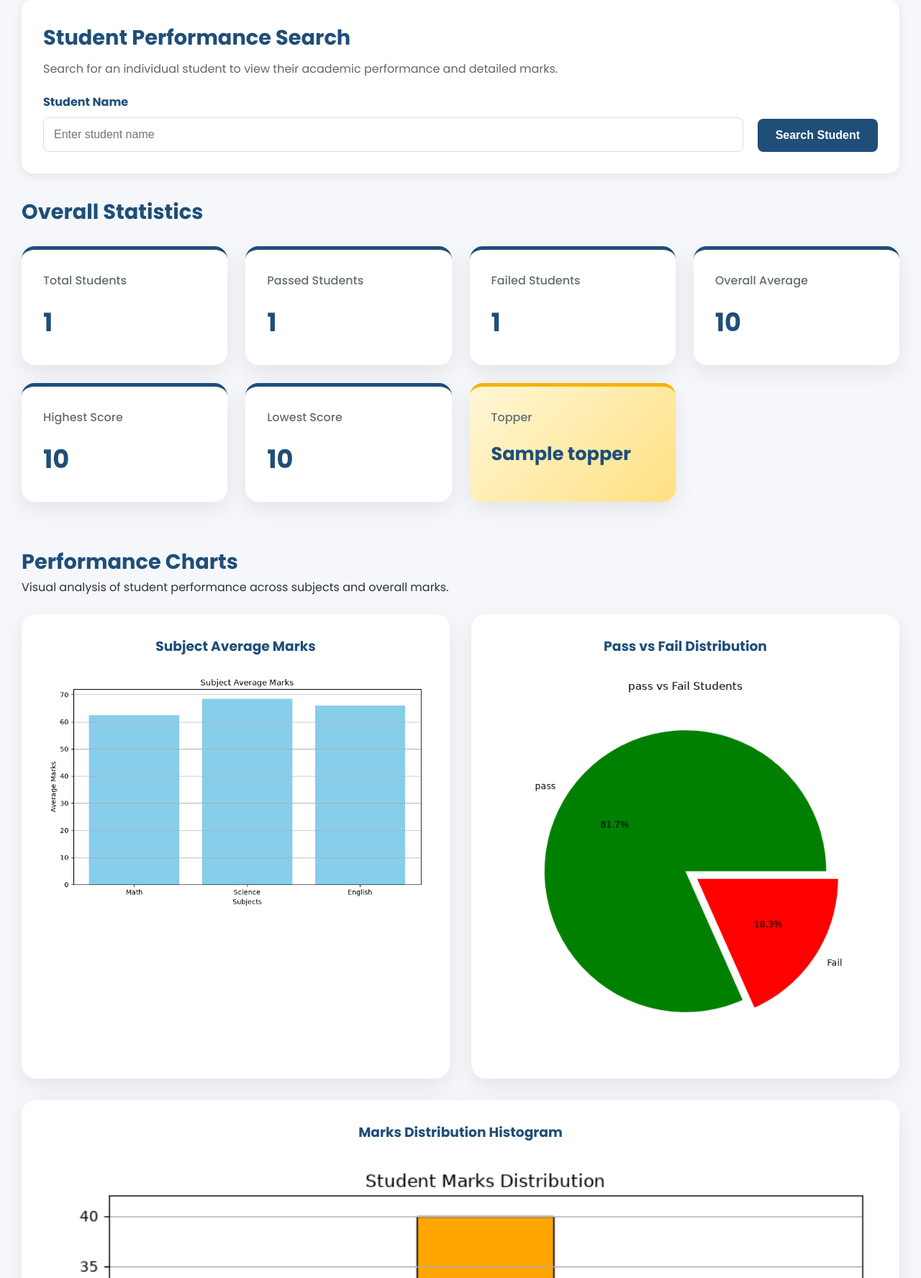
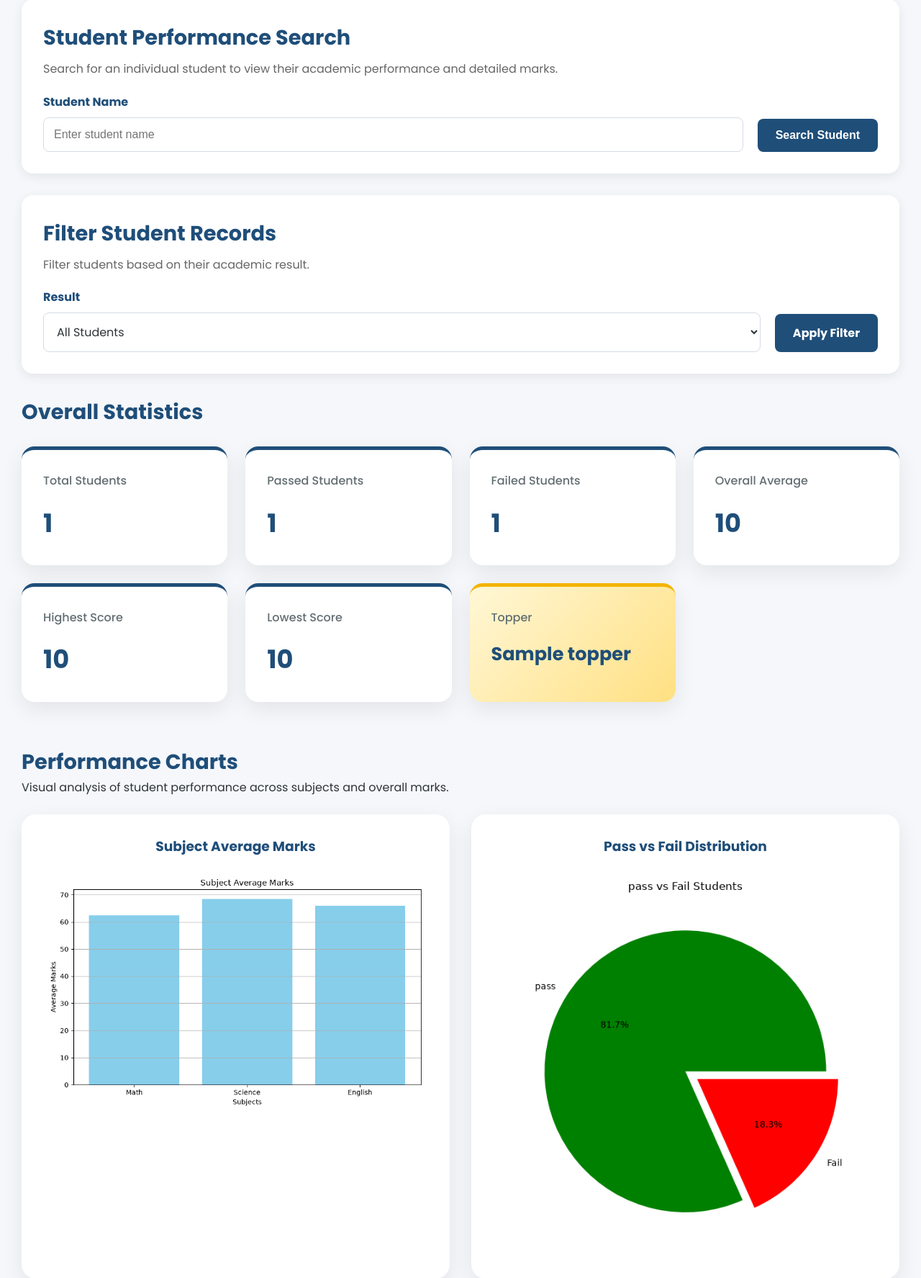
Before and after one commit to sranjan2708/student-performance-analytics-system, a Flask app: template templates/dashboard.html in a window 1280 px wide. Shown: the part 357-2132 px from the top of the page at 72% size. Run offline with Flask 3, Linux system fonts and the light colour scheme; the template is opened without the code that fills it: most values are stand-ins (such as "Sample title", 1, 10 or a date in 2020).

Commit message:
Implemented Pass/Fail student filtering

```diff
--- a/app.py
+++ b/app.py
@@ -246,6 +246,103 @@ def search_student():
     )
 
 
+
+# =====================================================
+# Student Filter Route
+# =====================================================
+
+@app.route("/filter", methods=["POST"])
+def filter_students():
+
+    # ==========================================
+    # Get Saved File Path
+    # ==========================================
+
+    file_path = session.get("file_path")
+
+
+    # ==========================================
+    # Check Whether File Exists
+    # ==========================================
+
+    if not file_path or not os.path.exists(file_path):
+
+        return render_template(
+            "index.html",
+            message="Please upload a CSV file first."
+        )
+
+
+    # ==========================================
+    # Read Saved CSV
+    # ==========================================
+
+    try:
+
+        df = pd.read_csv(file_path)
+
+    except Exception:
+
+        return render_template(
+            "index.html",
+            message="Unable to read the saved CSV file."
+        )
+
+
+    # ==========================================
+    # Get Filter Value
+    # ==========================================
+
+    result_filter = request.form["result_filter"]
+
+
+    # ==========================================
+    # Apply Filter
+    # ==========================================
+
+    if result_filter == "Pass":
+
+        filtered_df = df[df["Result"] == "Pass"]
+
+    elif result_filter == "Fail":
+
+        filtered_df = df[df["Result"] == "Fail"]
+
+    else:
+
+        filtered_df = df
+
+
+    # ==========================================
+    # Calculate Dashboard Statistics
+    # ==========================================
+
+    overall_statistics = calculate_overall_statistics(df)
+
+    subject_statistics = calculate_subject_statistics(df)
+
+
+    # ==========================================
+    # Convert Filtered Data for Jinja
+    # ==========================================
+
+    student_records = filtered_df.to_dict(
+        orient="records"
+    )
+
+
+    # ==========================================
+    # Render Dashboard
+    # ==========================================
+
+    return render_template(
+        "dashboard.html",
+        message=f"Showing {result_filter} students.",
+        overall_statistics=overall_statistics,
+        subject_statistics=subject_statistics,
+        student_records=student_records
+    )
+
 # =====================================================
 # Run Application
 # =====================================================
--- a/static/style.css
+++ b/static/style.css
@@ -1180,6 +1180,109 @@ table tbody tr{
 }
 
 
+
+
+/* ===================================================== */
+/* Student Records Filter */
+/* ===================================================== */
+
+.student-filter-section {
+    background: white;
+    padding: 30px;
+    margin: 30px 0;
+    border-radius: 16px;
+    box-shadow: 0 4px 15px rgba(0, 0, 0, 0.08);
+}
+
+.student-filter-section .section-heading {
+    margin-bottom: 20px;
+}
+
+.student-filter-section .section-heading h2 {
+    margin-bottom: 8px;
+}
+
+.student-filter-section .section-heading p {
+    color: #666;
+}
+
+.student-filter-form {
+    display: flex;
+    align-items: flex-end;
+    gap: 20px;
+}
+
+.filter-input-container {
+    flex: 1;
+}
+
+.filter-input-container label {
+    display: block;
+    margin-bottom: 8px;
+    font-weight: bold;
+    color: #1f4e79;
+}
+
+.filter-input-container select {
+    width: 100%;
+    padding: 14px;
+    border: 1px solid #d5dce5;
+    border-radius: 8px;
+    background: white;
+    color: #2d3436;
+    font-family: 'Poppins', sans-serif;
+    font-size: 16px;
+    outline: none;
+    cursor: pointer;
+}
+
+.filter-input-container select:focus {
+    border-color: #1f4e79;
+}
+
+.filter-button {
+    padding: 14px 25px;
+    border: none;
+    border-radius: 8px;
+    background: #1f4e79;
+    color: white;
+    font-family: 'Poppins', sans-serif;
+    font-size: 16px;
+    font-weight: bold;
+    cursor: pointer;
+    white-space: nowrap;
+}
+
+.filter-button:hover {
+    background: #163b5c;
+}
+
+/* ===================================================== */
+/* Student Records Filter Responsive Design */
+/* ===================================================== */
+
+@media (max-width: 900px) {
+
+    .student-filter-form {
+        flex-direction: column;
+        align-items: stretch;
+    }
+
+    .filter-button {
+        width: 100%;
+    }
+
+}
+
+@media (max-width: 600px) {
+
+    .student-filter-section {
+        padding: 25px;
+    }
+
+}
+
+
 /* ===================================================== */
 /* Student Details Page */
 /* ===================================================== */
--- a/templates/dashboard.html
+++ b/templates/dashboard.html
@@ -168,6 +168,76 @@
             </form>
 
         </section>
+
+
+
+        <!-- ===================================== -->
+        <!-- Student Records Filter -->
+        <!-- ===================================== -->
+
+        {% if student_records %}
+
+        <section class="student-filter-section">
+
+            <div class="section-heading">
+
+                <h2>
+                    Filter Student Records
+                </h2>
+
+                <p>
+                    Filter students based on their academic result.
+                </p>
+
+            </div>
+
+
+            <form
+                method="POST"
+                action="{{ url_for('filter_students') }}"
+                class="student-filter-form"
+            >
+
+                <div class="filter-input-container">
+
+                    <label for="result_filter">
+                        Result
+                    </label>
+
+                    <select
+                        id="result_filter"
+                        name="result_filter"
+                    >
+
+                        <option value="All">
+                            All Students
+                        </option>
+
+                        <option value="Pass">
+                            Pass Students
+                        </option>
+
+                        <option value="Fail">
+                            Fail Students
+                        </option>
+
+                    </select>
+
+                </div>
+
+
+                <button
+                    type="submit"
+                    class="filter-button"
+                >
+                    Apply Filter
+                </button>
+
+            </form>
+
+        </section>
+
+        {% endif %}
 
 
 
@@ -514,13 +584,33 @@
 
                         <tr>
 
-                            <th>Name</th>
-                            <th>Math</th>
-                            <th>Science</th>
-                            <th>English</th>
-                            <th>Total</th>
-                            <th>Average</th>
-                            <th>Result</th>
+                            <th>
+                                Name
+                            </th>
+
+                            <th>
+                                Math
+                            </th>
+
+                            <th>
+                                Science
+                            </th>
+
+                            <th>
+                                English
+                            </th>
+
+                            <th>
+                                Total
+                            </th>
+
+                            <th>
+                                Average
+                            </th>
+
+                            <th>
+                                Result
+                            </th>
 
                         </tr>
 
```
